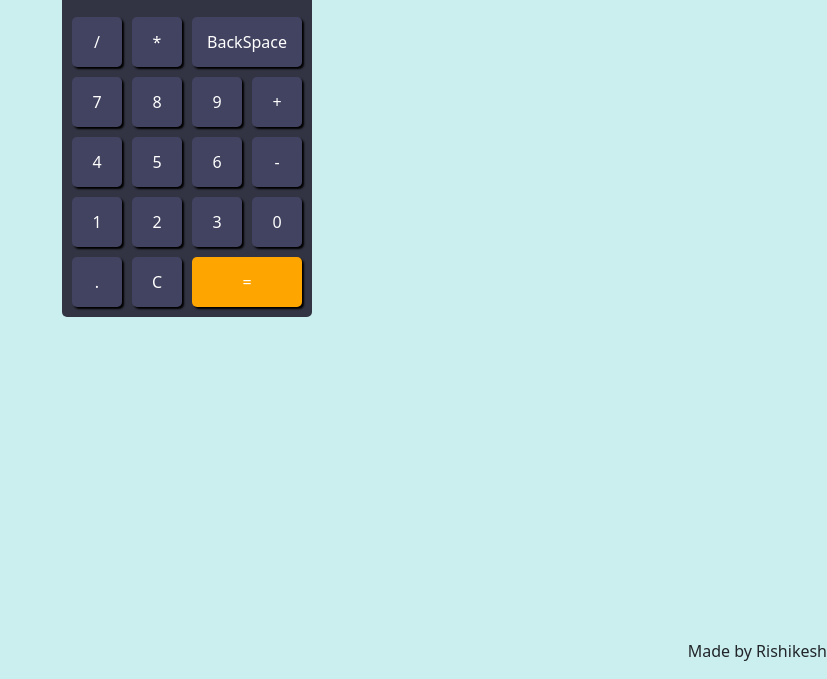
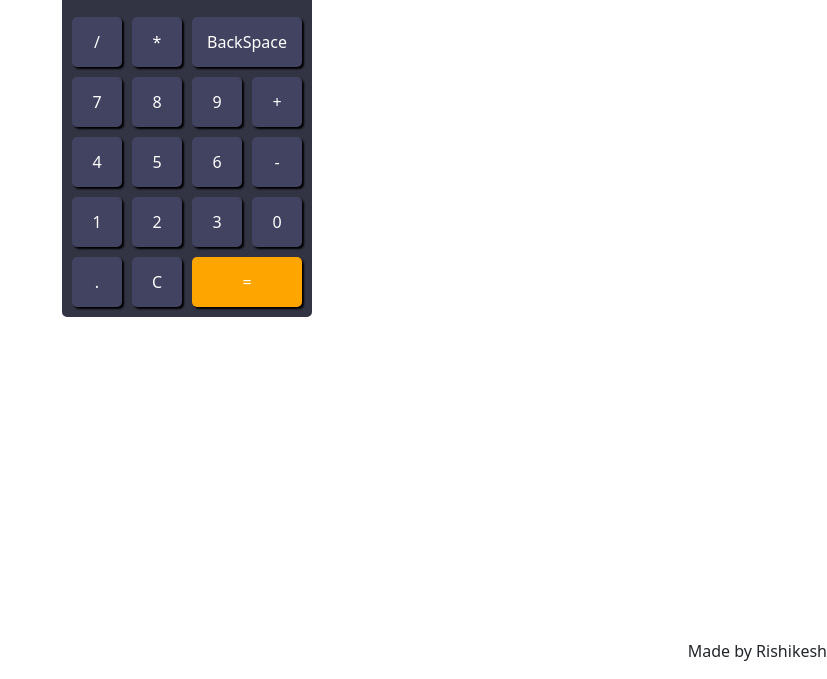
Before and after one commit to rishikeshdhote29/Calculator, a plain HTML site: page index.html in a window 1280 px wide. Shown: the part 121-800 px from the top of the page, without its empty margins (453-1280 px from the left). Drawn offline with nearby package versions, Linux system fonts and the light colour scheme.

Commit message:
script updated

```diff
--- a/style.css
+++ b/style.css
@@ -66,7 +66,7 @@ button:hover{
 
 
 .background{
-    background-color: #cbefef;
+    background-color: white;
 }
 .num{
    color: white;
```
